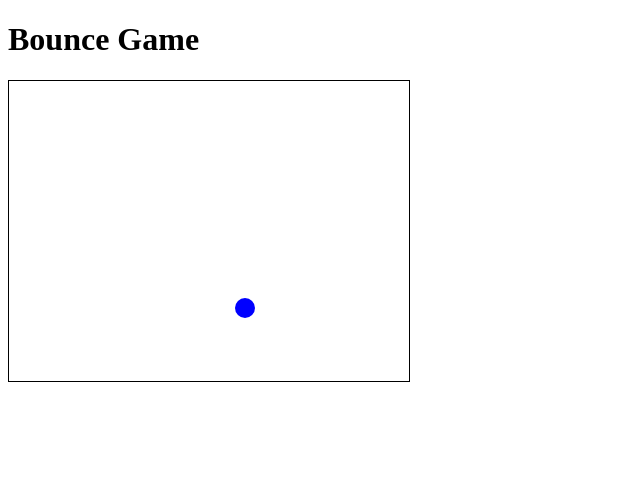
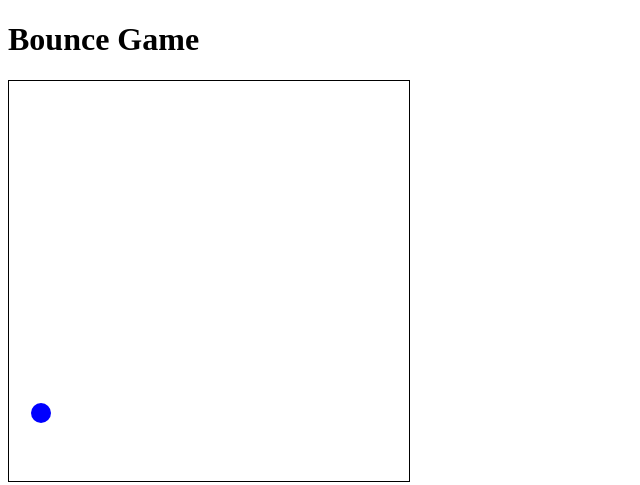
Before and after one commit to basha1710/bounce_game, a plain HTML site: page index.html in a window 1280 px wide. Shown: the whole page, without its empty margins (0-640 px from the left). Drawn offline with Linux system fonts and the light colour scheme.

Commit message:
Update index.html

```diff
--- a/index.html
+++ b/index.html
@@ -12,42 +12,40 @@
 </head>
 <body>
     <h1>Bounce Game</h1>
-    <canvas id="gameCanvas" width="400" height="300"></canvas>
-
+    <canvas id="gameCanvas" width="400" height="400"></canvas>
     <script>
+        // Simple bounce game logic
         const canvas = document.getElementById("gameCanvas");
         const ctx = canvas.getContext("2d");
 
-        let ball = {
-            x: 50,
-            y: 50,
-            radius: 10,
-            dx: 2,
-            dy: 3,
-        };
+        let ball = { x: 200, y: 200, vx: 2, vy: 3, radius: 10 };
 
-        function drawBall() {
+        function draw() {
             ctx.clearRect(0, 0, canvas.width, canvas.height);
+
+            // Draw the ball
             ctx.beginPath();
             ctx.arc(ball.x, ball.y, ball.radius, 0, Math.PI * 2);
             ctx.fillStyle = "blue";
             ctx.fill();
             ctx.closePath();
 
-            // Move the ball
-            ball.x += ball.dx;
-            ball.y += ball.dy;
+            // Update ball position
+            ball.x += ball.vx;
+            ball.y += ball.vy;
 
             // Bounce off walls
             if (ball.x + ball.radius > canvas.width || ball.x - ball.radius < 0) {
-                ball.dx *= -1;
+                ball.vx *= -1;
             }
             if (ball.y + ball.radius > canvas.height || ball.y - ball.radius < 0) {
-                ball.dy *= -1;
+                ball.vy *= -1;
             }
+
+            requestAnimationFrame(draw);
         }
 
-        setInterval(drawBall, 20);
+        draw();
     </script>
 </body>
 </html>
```
